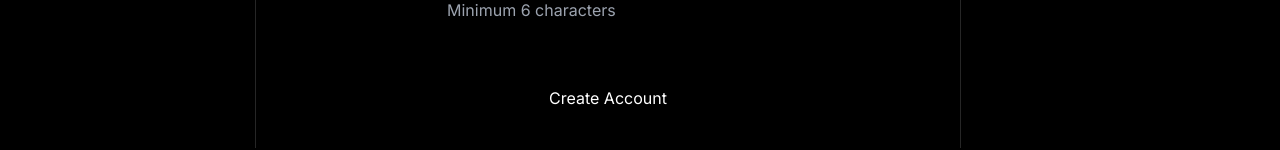
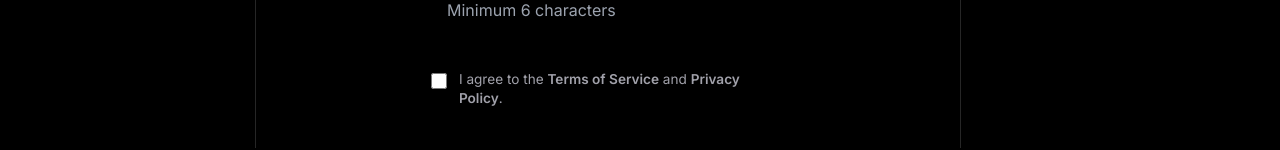
Before and after one commit to ummiaisha/Skillnest, a Next.js app in the folder frontend/: page /auth/signup in a window 1280 px wide. Shown: the part 652-802 px from the top of the page. Built offline with nearby package versions, Linux system fonts and the light colour scheme; no server answers; the database is empty.

Commit message:
feat: add Terms of Service and Privacy Policy checkbox to signup page

```diff
--- a/frontend/src/app/auth/signup/page.tsx
+++ b/frontend/src/app/auth/signup/page.tsx
@@ -106,6 +106,23 @@ export default function Signup() {
                 placeholder="Minimum 6 characters"
               />
             </div>
+            <div style={{ marginBottom: '1.5rem', display: 'flex', alignItems: 'flex-start', gap: '0.75rem' }}>
+              <input
+                type="checkbox"
+                id="agree"
+                required
+                style={{
+                  marginTop: '0.2rem',
+                  cursor: 'pointer',
+                  width: '16px',
+                  height: '16px',
+                  accentColor: 'var(--primary)'
+                }}
+              />
+              <label htmlFor="agree" style={{ fontSize: '0.85rem', color: '#a1a1aa', cursor: 'pointer', lineHeight: '1.4' }}>
+                I agree to the <a href="#" style={{ color: 'var(--primary)', textDecoration: 'none', fontWeight: 600 }}>Terms of Service</a> and <a href="#" style={{ color: 'var(--primary)', textDecoration: 'none', fontWeight: 600 }}>Privacy Policy</a>.
+              </label>
+            </div>
             <button
               type="submit"
               disabled={loading}
```
